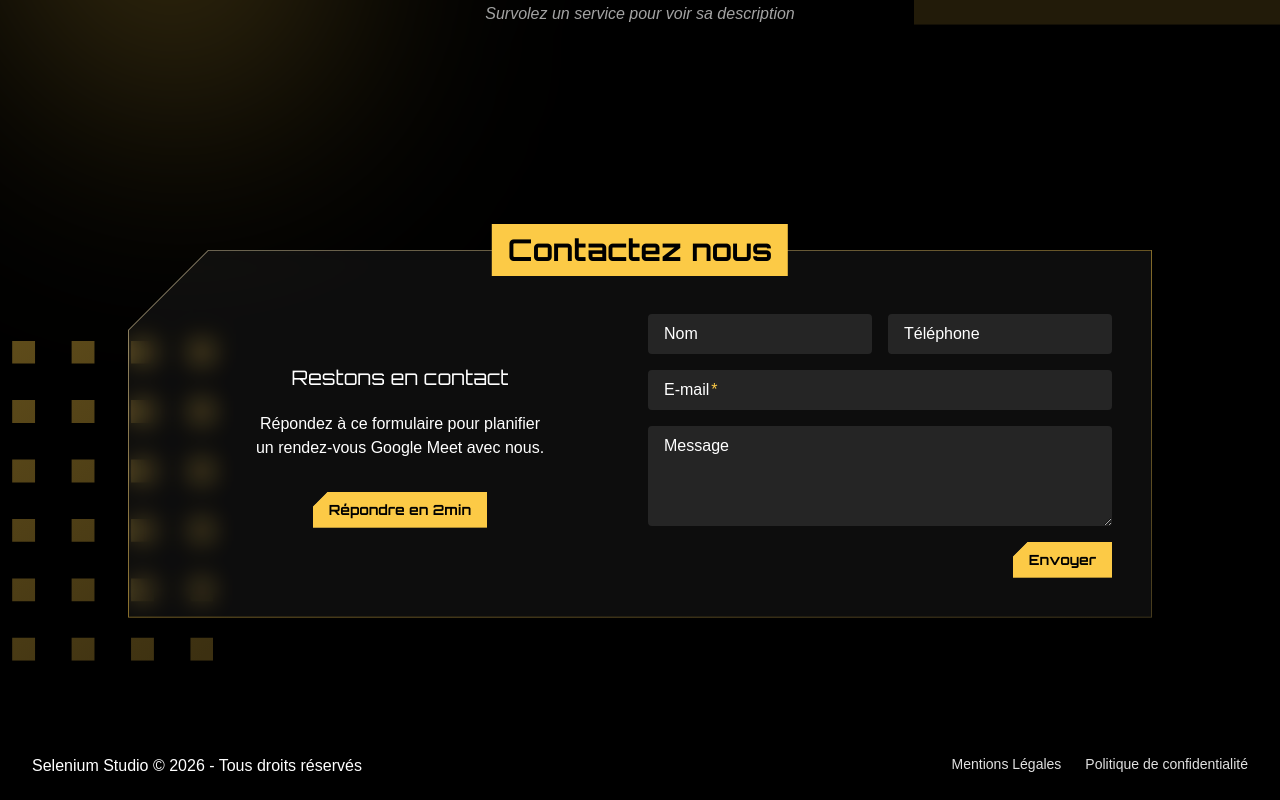
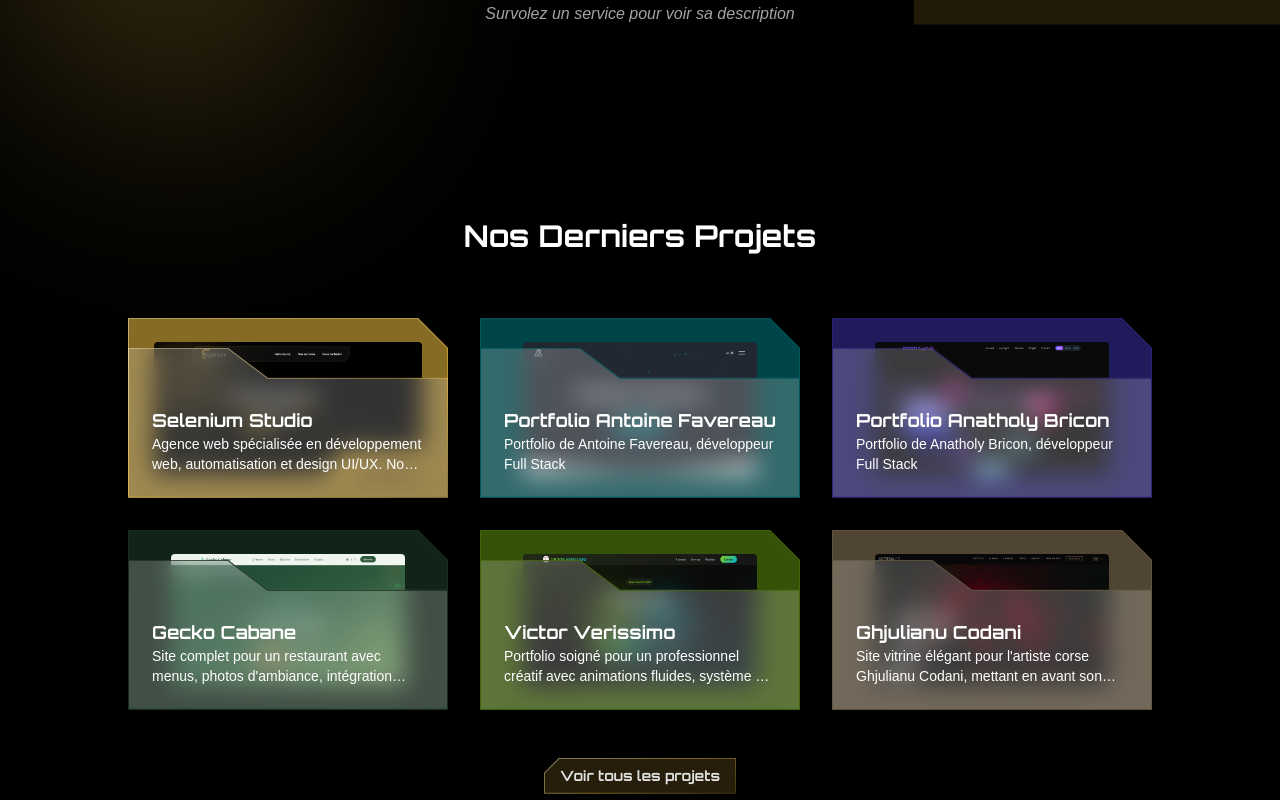
Before and after one commit to Agency-Titanium-Labs/selenium-website, a Next.js app: page / in a window 1280 px wide. Shown: the part 2240-3040 px from the top of the page. Built offline with nearby package versions, Linux system fonts and the light colour scheme; a web font is replaced by a local one.

Commit message:
projects in homepage

```diff
--- a/app/page.tsx
+++ b/app/page.tsx
@@ -2,6 +2,7 @@
 import Hero from "@/components/sections/hero";
 import Team from "@/components/sections/team";
 import Services from "@/components/sections/services";
+import Projects from "@/components/sections/projects";
 import Contact from "@/components/sections/contact";
 import Footer from "@/components/sections/footer";
 
@@ -12,6 +13,7 @@
       <Hero />
       <Team />
       <Services />
+      <Projects />
       <Contact />
       <Footer />
     </>
--- /dev/null
+++ b/components/sections/projects.tsx
@@ -0,0 +1,27 @@
+import Button from "@/components/ui/button";
+import { Project } from "@/app/projects/page";
+import ProjectCard from "@/components/project-card";
+import projectsData from "@/constants/projects.json";
+
+const projects = projectsData as Project[];
+
+export default function Projects() {
+  return (
+    <section
+      id="services"
+      className="relative flex flex-col items-center gap-16 px-8 py-16 md:py-24"
+    >
+      <h2 className="text-3xl font-bold text-center">Nos Derniers Projets</h2>
+      <div className="grid place-items-center gap-12 px-8">
+        <div className="w-full max-w-5xl grid grid-cols-3 gap-8">
+          {projects.slice(0, 6).map((project, index) => (
+            <ProjectCard key={project.title + index} project={project} />
+          ))}
+        </div>
+        <Button variant="outline" href="/projects">
+          Voir tous les projets
+        </Button>
+      </div>
+    </section>
+  );
+}
--- a/components/sections/services.tsx
+++ b/components/sections/services.tsx
@@ -400,7 +400,7 @@
                 className="grid place-content-start md:place-content-end"
                 style={{
                   gridTemplateColumns: `repeat(${getColumnSpan(
-                    index
+                    index,
                   )}, minmax(0, 1fr))`,
                 }}
               >
```
